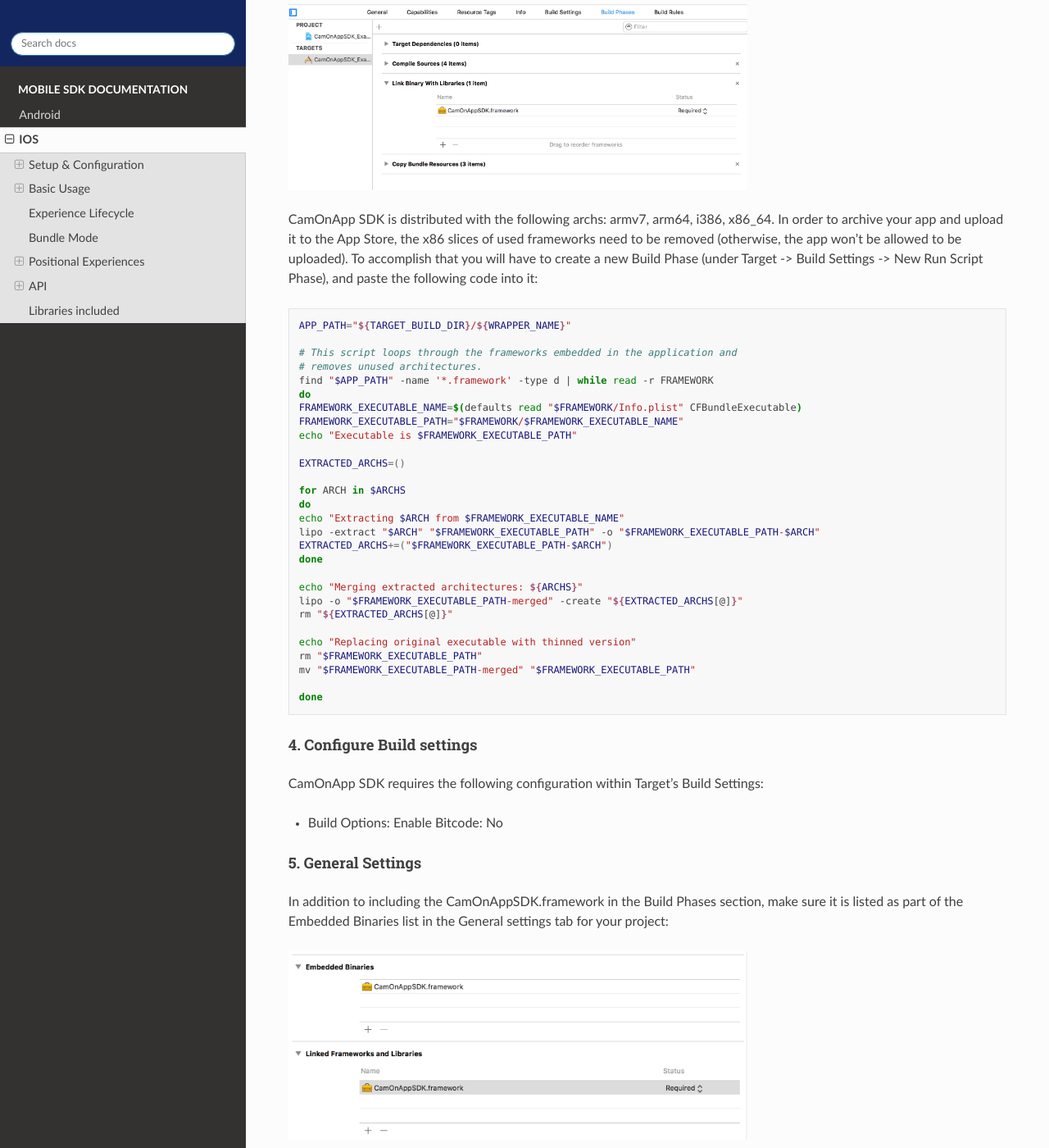
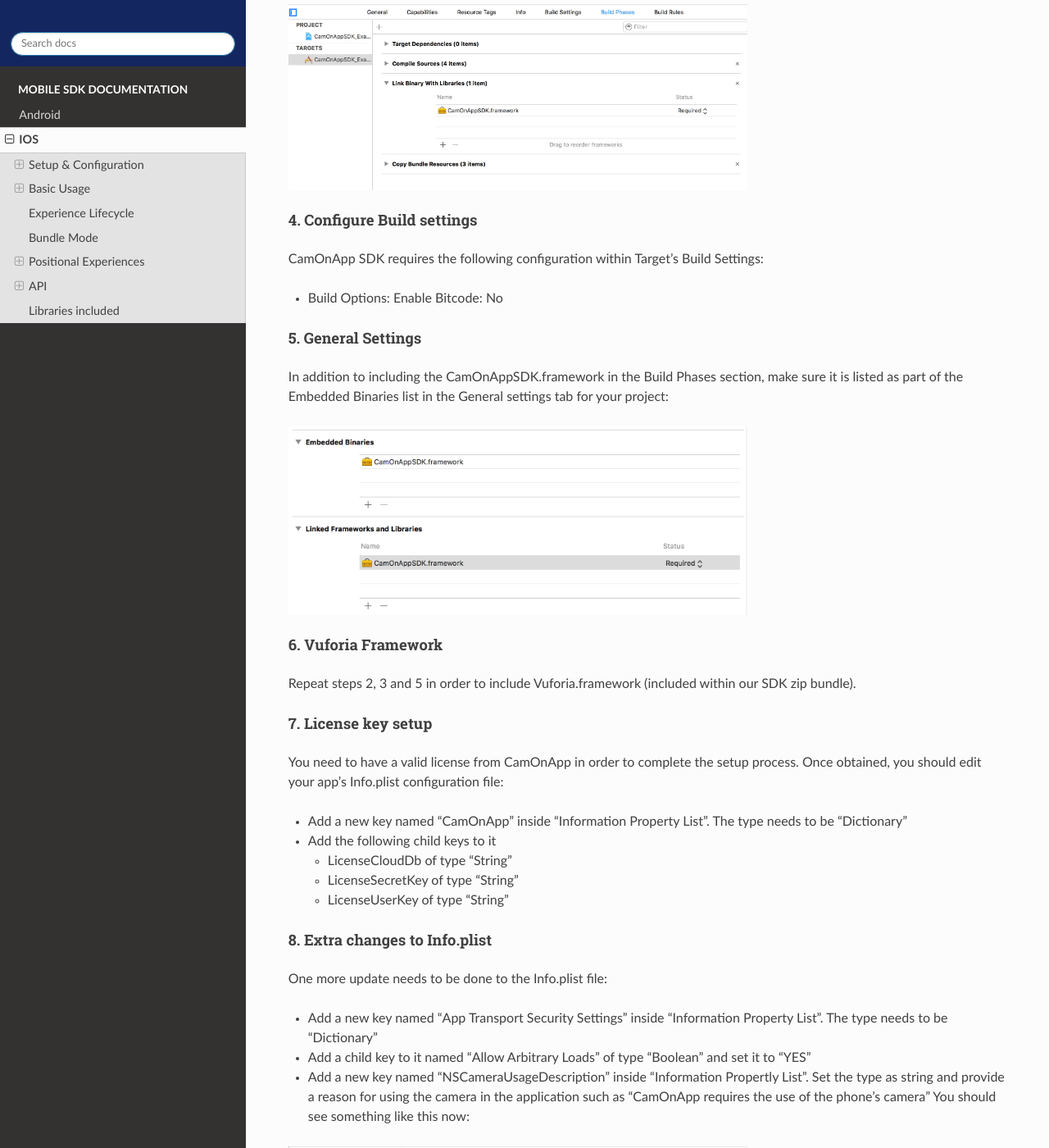
Before and after one commit to camonapp/documentation, a Sphinx documentation site: the page built from source/ios/index.md, in a window 1280 px wide and 1400 px high, scrolled down 621 px. Shown: the whole window at 82% size. Built offline with Sphinx 7.4.7 and the Read the Docs theme 2.0.0, drawn with Linux system fonts in a browser that asks for light colours.

Commit message:
Update de Ref iOS a 4.1.1 Docs para SDK elimina el trim de archs

````diff
--- a/source/index.rst
+++ b/source/index.rst
@@ -14,7 +14,7 @@
 Current latest SDK version by platform:
 
 * Android: 4.0.8 (`download <https://s3.amazonaws.com/assets-studio.camonapp.com/files/sdk/4.0.8/SDK-Android.zip>`_)
-* iOS: 4.0.9 (`download <https://s3.amazonaws.com/assets-studio.camonapp.com/files/sdk/4.0.9/SDK-iOS.zip>`_)
+* iOS: 4.1.1 (`download <https://s3.amazonaws.com/assets-studio.camonapp.com/files/sdk/4.1.1/SDK-iOS.zip>`_)
 
 Documentation
 -------------
--- a/source/ios/index.md
+++ b/source/ios/index.md
@@ -17,39 +17,6 @@
 Add the CamOnAppSDK.framework to the Link Binary with Libraries section like this:
 
 ![](/_static/img/ios_setup_1.png)
-
-CamOnApp SDK is distributed with the following archs: armv7, arm64, i386, x86_64. In order to archive your app and upload it to the App Store, the x86 slices of used frameworks need to be removed (otherwise, the app won't be allowed to be uploaded). To accomplish that you will have to create a new Build Phase (under Target -> Build Settings -> New Run Script Phase), and paste the following code into it:
-
-```bash
-APP_PATH="${TARGET_BUILD_DIR}/${WRAPPER_NAME}"
-
-# This script loops through the frameworks embedded in the application and
-# removes unused architectures.
-find "$APP_PATH" -name '*.framework' -type d | while read -r FRAMEWORK
-do
-FRAMEWORK_EXECUTABLE_NAME=$(defaults read "$FRAMEWORK/Info.plist" CFBundleExecutable)
-FRAMEWORK_EXECUTABLE_PATH="$FRAMEWORK/$FRAMEWORK_EXECUTABLE_NAME"
-echo "Executable is $FRAMEWORK_EXECUTABLE_PATH"
-
-EXTRACTED_ARCHS=()
-
-for ARCH in $ARCHS
-do
-echo "Extracting $ARCH from $FRAMEWORK_EXECUTABLE_NAME"
-lipo -extract "$ARCH" "$FRAMEWORK_EXECUTABLE_PATH" -o "$FRAMEWORK_EXECUTABLE_PATH-$ARCH"
-EXTRACTED_ARCHS+=("$FRAMEWORK_EXECUTABLE_PATH-$ARCH")
-done
-
-echo "Merging extracted architectures: ${ARCHS}"
-lipo -o "$FRAMEWORK_EXECUTABLE_PATH-merged" -create "${EXTRACTED_ARCHS[@]}"
-rm "${EXTRACTED_ARCHS[@]}"
-
-echo "Replacing original executable with thinned version"
-rm "$FRAMEWORK_EXECUTABLE_PATH"
-mv "$FRAMEWORK_EXECUTABLE_PATH-merged" "$FRAMEWORK_EXECUTABLE_PATH"
-
-done
-```
 
 #### 4. Configure Build settings
 CamOnApp SDK requires the following configuration within Target's Build Settings:
````
Also changed, not shown: 7 other files.
